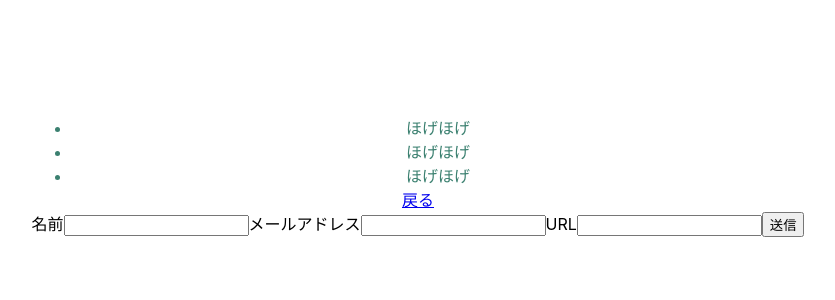
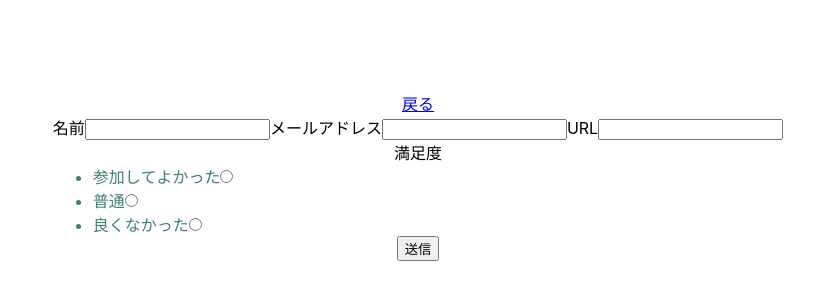
Before and after one commit to redamoon/sacss-netlify-forms-nuxt, a Nuxt app: page /contact in a window 1280 px wide. Shown: the part 224-524 px from the top of the page, without its empty margins (222-1057 px from the left). Built offline with nearby package versions, Linux system fonts and the light colour scheme.

Commit message:
[add] radioボタン

```diff
--- a/pages/contact/index.vue
+++ b/pages/contact/index.vue
@@ -1,19 +1,44 @@
 <template>
   <layout-container>
     <layout-inner>
-      <list-tags tags-name="ul">
-        <li>ほげほげ</li>
-        <li>ほげほげ</li>
-        <li>ほげほげ</li>
-      </list-tags>
       <base-link name="戻る" path="/" />
       <form-container name="sacss">
         <label for="form-name">名前</label>
-        <input id="form-name" name="name" autocomplete="name" type="text" />
+        <input id="form-name" name="name" type="text" />
         <label for="form-email">メールアドレス</label>
-        <input id="form-email" name="email" autocomplete="email" type="email" />
+        <input id="form-email" name="email" type="email" />
         <label for="form-url">URL</label>
-        <input id="form-url" name="url" autocomplete="url" type="url" />
+        <input id="form-url" name="url" type="url" />
+        <p>満足度</p>
+        <list-tags tags-name="ul">
+          <li>
+            <label for="form-good">参加してよかった</label>
+            <input
+              id="form-good"
+              name="form-satisfaction"
+              type="radio"
+              value="楽しかった"
+            />
+          </li>
+          <li>
+            <label for="form-usually">普通</label>
+            <input
+              id="form-usually"
+              name="form-satisfaction"
+              type="radio"
+              value="普通"
+            />
+          </li>
+          <li>
+            <label for="form-not-good">良くなかった</label>
+            <input
+              id="form-not-good"
+              name="form-satisfaction"
+              type="radio"
+              value="楽しくなかった"
+            />
+          </li>
+        </list-tags>
         <button type="submit">送信</button>
       </form-container>
     </layout-inner>
@@ -37,3 +62,9 @@ export default {
   }
 }
 </script>
+
+<style>
+li {
+  text-align: left;
+}
+</style>
```
Also changed, not shown: 1 other file (tests, documents, lock files or other folders).
